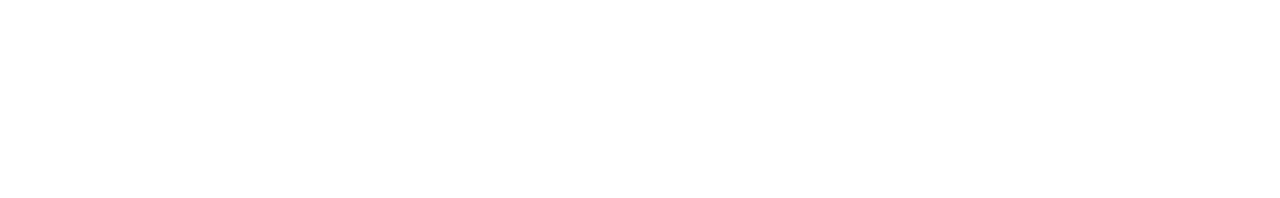
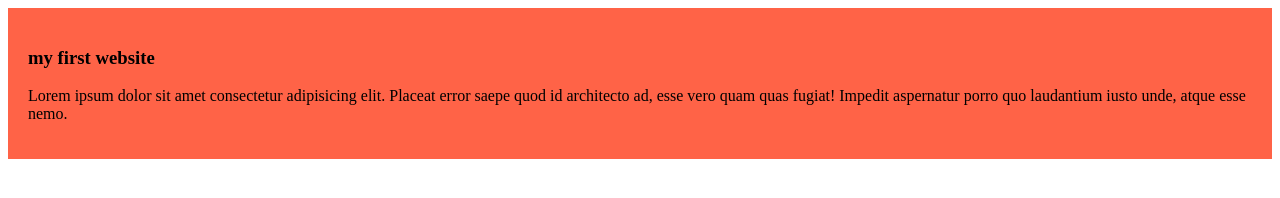
Before and after one commit to SadmanJabir/sadman, a plain HTML site: page index.html in a window 1280 px wide. Drawn offline with Linux system fonts and the light colour scheme.

Commit message:
added the first blog

```diff
--- a/index.html
+++ b/index.html
@@ -4,8 +4,14 @@
     <meta charset="UTF-8">
     <meta name="viewport" content="width=device-width, initial-scale=1.0">
     <title>sadman</title>
+    <link rel="stylesheet" href="style/blog.css">
 </head>
 <body>
+    <div>
+
+        <h3>my first website</h3>
+        <p>Lorem ipsum dolor sit amet consectetur adipisicing elit. Placeat error saepe quod id architecto ad, esse vero quam quas fugiat! Impedit aspernatur porro quo laudantium iusto unde, atque esse nemo.</p>
+    </div>
 
 </body>
 </html>
--- /dev/null
+++ b/style/blog.css
@@ -0,0 +1,4 @@
+div{
+    background-color: tomato;
+    padding: 20px;
+}
```
